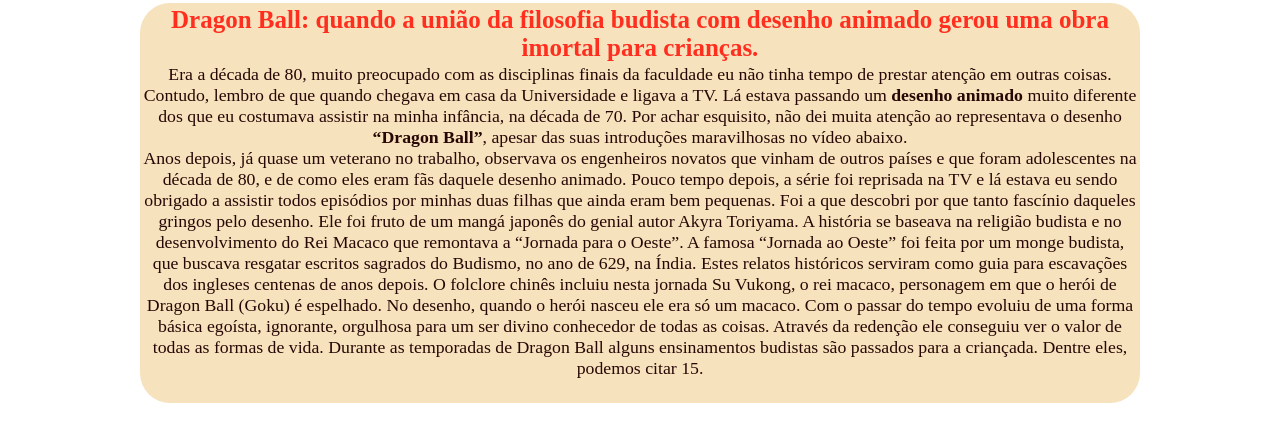
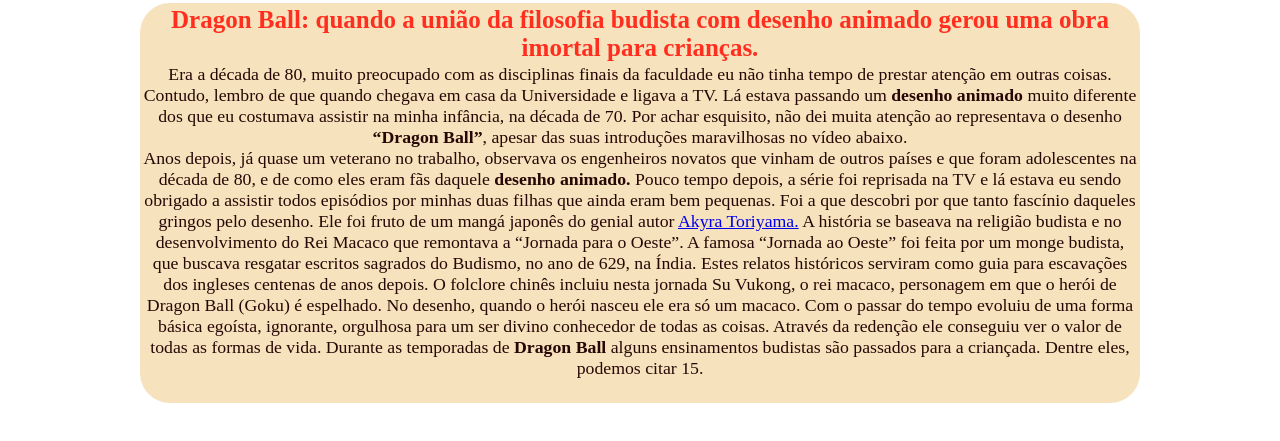
Before and after one commit to leandrolimanunes/projeto, a plain HTML site: page index.html in a window 1280 px wide. Shown: the part 135-576 px from the top of the page. Drawn offline with Linux system fonts and the light colour scheme.

Commit message:
mudanças na main

```diff
--- a/index.html
+++ b/index.html
@@ -38,12 +38,12 @@
             <aside>
                 Anos depois, já quase um veterano no trabalho, observava os engenheiros novatos que
                 vinham de outros
-                países e que foram adolescentes na década de 80, e de como eles eram fãs daquele desenho animado. Pouco
+                países e que foram adolescentes na década de 80, e de como eles eram fãs daquele <strong>desenho animado.</strong> Pouco
                 tempo depois, a série foi reprisada na TV e lá estava eu sendo obrigado a assistir todos episódios por
                 minhas duas filhas que ainda eram bem pequenas.
 
                 Foi a que descobri por que tanto fascínio daqueles gringos pelo desenho. Ele foi fruto de um mangá
-                japonês do genial autor Akyra Toriyama. A história se baseava na religião budista e no desenvolvimento
+                japonês do genial autor <a href="https://pt.wikipedia.org/wiki/Akira_Toriyama" target="_blank">Akyra Toriyama.</a> A história se baseava na religião budista e no desenvolvimento
                 do Rei Macaco que remontava a “Jornada para o Oeste”.
 
                 A famosa “Jornada ao Oeste” foi feita por um monge budista, que buscava resgatar escritos sagrados do
@@ -53,7 +53,7 @@
 
                 No desenho, quando o herói nasceu ele era só um macaco. Com o passar do tempo evoluiu de uma forma
                 básica egoísta, ignorante, orgulhosa para um ser divino conhecedor de todas as coisas. Através da
-                redenção ele conseguiu ver o valor de todas as formas de vida. Durante as temporadas de Dragon Ball
+                redenção ele conseguiu ver o valor de todas as formas de vida. Durante as temporadas de <strong>Dragon Ball</strong>
                 alguns ensinamentos budistas são passados para a criançada. Dentre eles, podemos citar 15.
 
 
```
